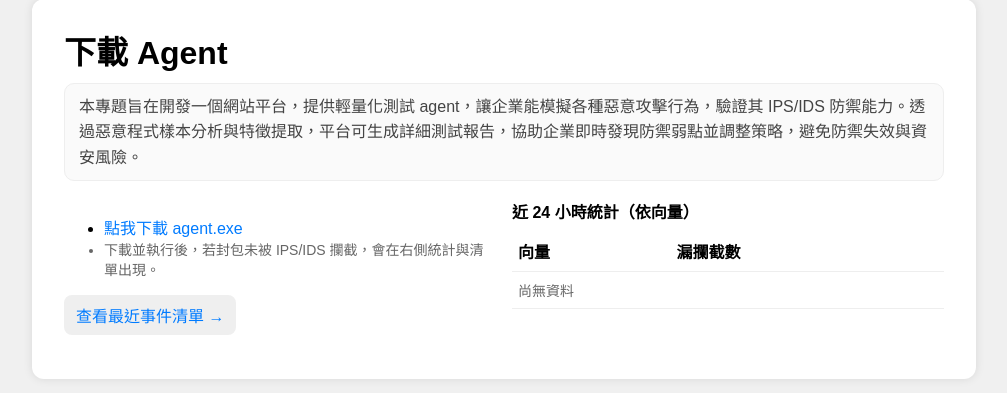
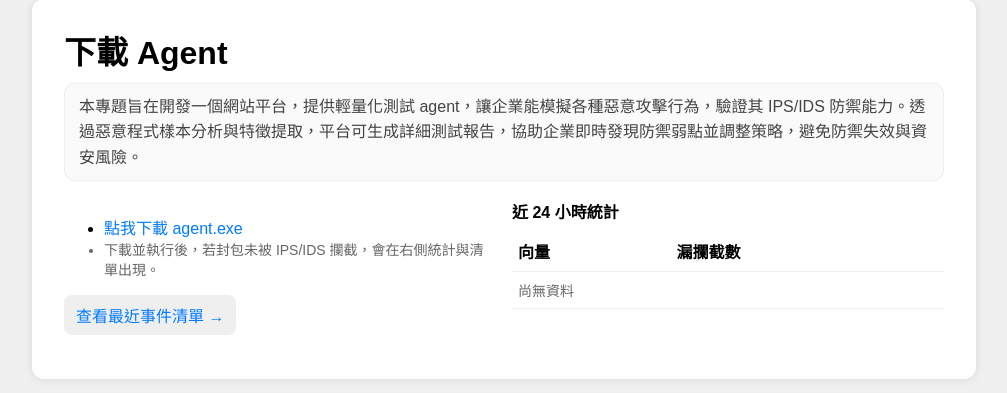
Before and after one commit to KW0817/agent_site, a Flask app: page / in a window 1280 px wide. Shown: the part 211-604 px from the top of the page, without its empty margins (136-1143 px from the left). Run offline with Flask 3, Linux system fonts and the light colour scheme; data that the repository does not hold is empty.

Commit message:
Update index.html

```diff
--- a/templates/index.html
+++ b/templates/index.html
@@ -88,7 +88,7 @@
       <p style="margin-top:12px"><a class="btn" href="/view">查看最近事件清單 →</a></p>
     </div>
     <div>
-      <strong>近 24 小時統計（依向量）</strong>
+      <strong>近 24 小時統計</strong>
       <table id="stats">
         <thead><tr><th>向量</th><th>漏攔截數</th></tr></thead>
         <tbody></tbody>
```
